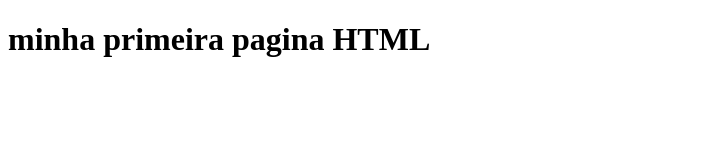
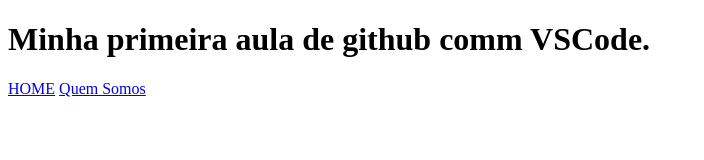
Before and after one commit to NascEmerson/aula1, a plain HTML site: page index.html in a window 1280 px wide. Shown: the whole page, without its empty margins (0-704 px from the left). Drawn offline with Linux system fonts and the light colour scheme.

Commit message:
criação do header

```diff
--- a/index.html
+++ b/index.html
@@ -3,9 +3,18 @@
 <head>
     <meta charset="UTF-8">
     <meta name="viewport" content="width=device-width, initial-scale=1.0">
-    <title>Document</title>
+    <title>aula1</title>
 </head>
 <body>
-   <h1>minha primeira pagina HTML</h1>
+    <header class="cabecalho">
+    <h1 class="cabecalo_titulo"> Minha primeira aula de github comm VSCode.</h1>
+<nav class="cabecalho_menu">
+       <a href="#">HOME</a>
+       <a href="#">Quem Somos</a>
+
+</nav>
+
+    </header>
+
 </body>
 </html>
```
